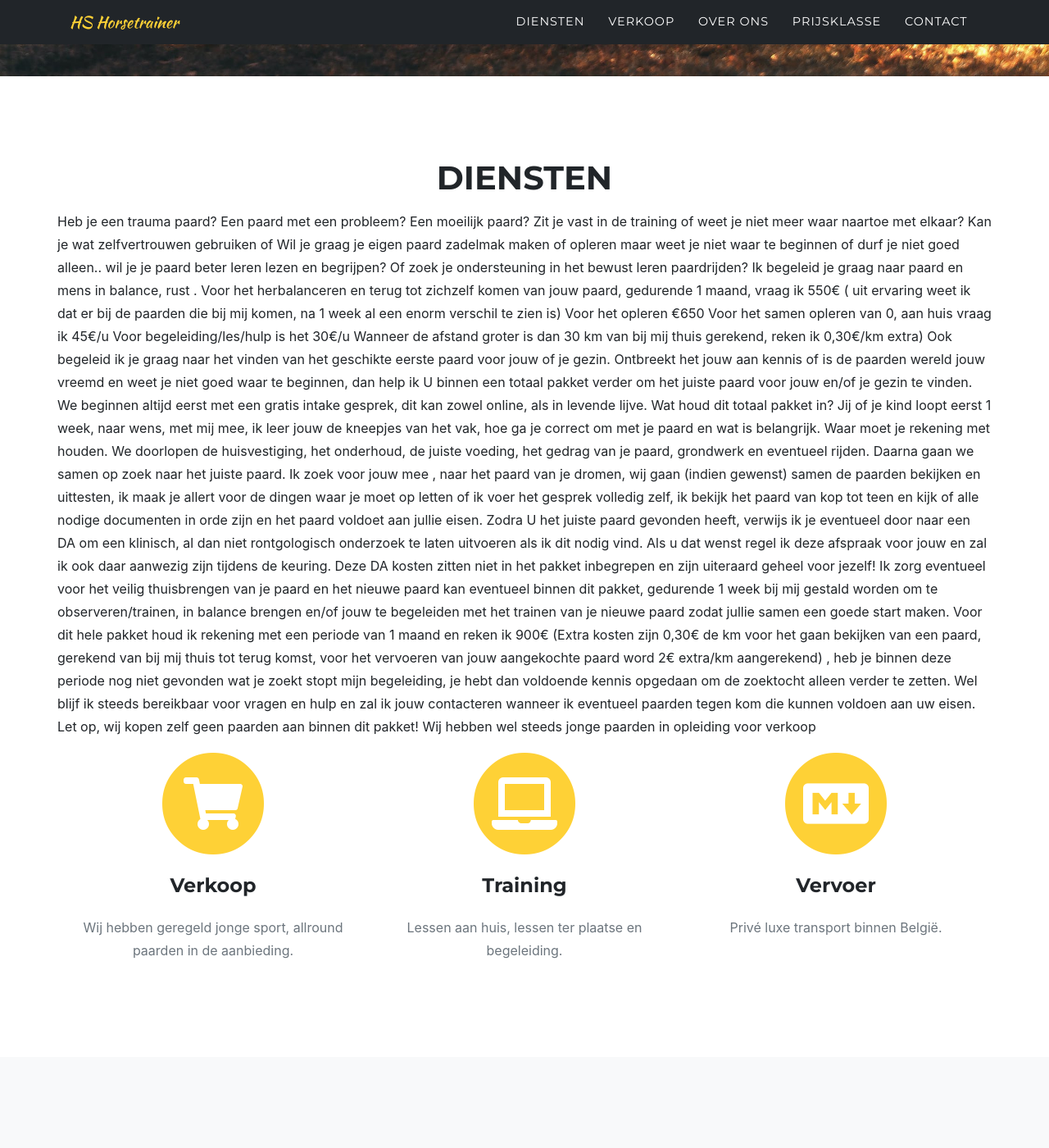
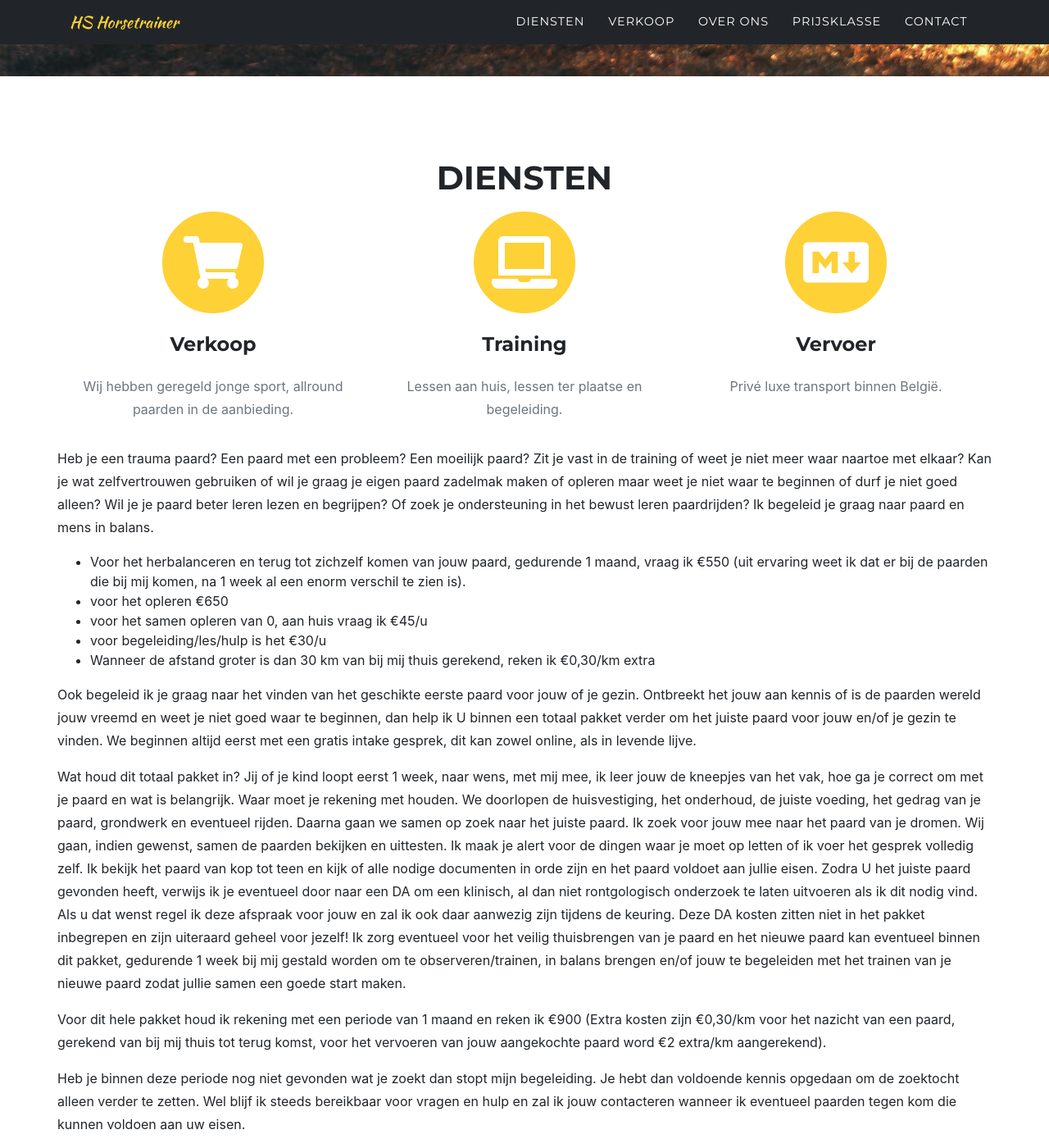
Before and after one commit to ritchiejacobs/hs-horsetrainer, a Jekyll site: the page built from index.md, in a window 1280 px wide and 1400 px high, scrolled down 752 px. Shown: the whole window at 82% size. Built offline with Jekyll 4.4.1, drawn with Linux system fonts in a browser that asks for light colours; some web fonts are replaced; some of the changed text lies outside the part shown.

Commit message:
update content

```diff
--- a/_data/sitetext.yml
+++ b/_data/sitetext.yml
@@ -18,37 +18,29 @@ en: &DEFAULT_EN
 
   services:
     title: "Diensten"
-    text: |+
-      Heb je een trauma paard? Een paard met een probleem? Een moeilijk paard? Zit je vast in de training of weet je niet meer waar naartoe met elkaar? Kan je wat zelfvertrouwen gebruiken of Wil je graag je eigen paard zadelmak maken of opleren maar weet je niet waar te beginnen of durf je niet goed alleen.. wil je je paard beter leren lezen en begrijpen? Of zoek je ondersteuning in het bewust leren paardrijden? Ik begeleid je graag naar paard en mens in balance, rust .
+    text: |
+      Heb je een trauma paard? Een paard met een probleem? Een moeilijk paard? Zit je vast in de training of weet je niet meer waar naartoe met elkaar?
+      Kan je wat zelfvertrouwen gebruiken of wil je graag je eigen paard zadelmak maken of opleren maar weet je niet waar te beginnen of durf je niet goed alleen?
+      Wil je je paard beter leren lezen en begrijpen? Of zoek je ondersteuning in het bewust leren paardrijden? Ik begeleid je graag naar paard en mens in balans.
 
-      Voor het herbalanceren en terug tot zichzelf komen van jouw paard, gedurende 1 maand, vraag ik 550€ ( uit ervaring weet ik dat er bij de paarden die bij mij komen, na 1 week al een enorm verschil te zien is)
-
-      Voor het opleren €650
-
-      Voor het samen opleren van 0, aan huis vraag ik 45€/u
-      Voor begeleiding/les/hulp is het 30€/u
-
-      Wanneer de afstand groter is dan 30 km van bij mij thuis gerekend, reken ik 0,30€/km extra)
-
+      - Voor het herbalanceren en terug tot zichzelf komen van jouw paard, gedurende 1 maand, vraag ik €550 (uit ervaring weet ik dat er bij de paarden die bij mij komen, na 1 week al een enorm verschil te zien is).
+      - voor het opleren €650
+      - voor het samen opleren van 0, aan huis vraag ik €45/u
+      - voor begeleiding/les/hulp is het €30/u
+      - Wanneer de afstand groter is dan 30 km van bij mij thuis gerekend, reken ik €0,30/km extra
 
       Ook begeleid ik je graag naar het vinden van het geschikte eerste paard voor jouw of je gezin.
-
       Ontbreekt het jouw aan kennis of is de paarden wereld jouw vreemd en weet je niet goed waar te beginnen, dan help ik U binnen een totaal pakket verder om het juiste paard voor jouw en/of je gezin te vinden.
-
       We beginnen altijd eerst met een gratis intake gesprek, dit kan zowel online, als in levende lijve.
 
-      Wat houd dit totaal pakket in?  Jij of je kind loopt eerst 1 week, naar wens, met mij mee, ik leer jouw de kneepjes van het vak, hoe ga je correct om met je paard en wat is belangrijk. Waar moet je rekening met houden.
-      We doorlopen de huisvestiging, het onderhoud, de juiste voeding, het gedrag van je paard, grondwerk en eventueel rijden. Daarna gaan we samen op zoek naar het juiste paard.
-      Ik zoek voor jouw mee , naar het paard van je dromen, wij gaan (indien gewenst) samen de paarden bekijken en uittesten, ik maak je allert voor de dingen waar je moet op letten of ik voer het gesprek volledig zelf, ik bekijk het paard van kop tot teen en kijk of alle nodige documenten in orde zijn en het paard voldoet aan jullie eisen.
-      Zodra U het juiste paard gevonden heeft, verwijs ik je eventueel door naar een DA om een klinisch, al dan niet rontgologisch onderzoek te laten uitvoeren als ik dit nodig vind.
-      Als u dat wenst regel ik deze afspraak voor jouw en zal ik ook daar aanwezig zijn tijdens de keuring.
-      Deze DA kosten zitten niet in het pakket inbegrepen en zijn uiteraard geheel voor jezelf!
-      Ik zorg eventueel voor het veilig thuisbrengen van je paard en het nieuwe paard kan eventueel binnen dit pakket, gedurende 1 week bij mij gestald worden om te observeren/trainen, in balance brengen en/of jouw te begeleiden met het trainen van je nieuwe paard zodat jullie samen een goede start maken.
-      Voor dit hele pakket houd ik rekening met een periode van 1 maand en reken ik 900€ (Extra kosten zijn 0,30€ de km voor het gaan bekijken van een paard, gerekend van bij mij thuis tot terug komst, voor het vervoeren van jouw aangekochte paard word 2€ extra/km aangerekend) , heb je binnen deze periode nog niet gevonden wat je zoekt stopt mijn begeleiding, je hebt dan voldoende kennis opgedaan om de zoektocht alleen verder te zetten.
+      Wat houd dit totaal pakket in?  Jij of je kind loopt eerst 1 week, naar wens, met mij mee, ik leer jouw de kneepjes van het vak, hoe ga je correct om met je paard en wat is belangrijk. Waar moet je rekening met houden. We doorlopen de huisvestiging, het onderhoud, de juiste voeding, het gedrag van je paard, grondwerk en eventueel rijden. Daarna gaan we samen op zoek naar het juiste paard. Ik zoek voor jouw mee naar het paard van je dromen. Wij gaan, indien gewenst, samen de paarden bekijken en uittesten. Ik maak je alert voor de dingen waar je moet op letten of ik voer het gesprek volledig zelf. Ik bekijk het paard van kop tot teen en kijk of alle nodige documenten in orde zijn en het paard voldoet aan jullie eisen. Zodra U het juiste paard gevonden heeft, verwijs ik je eventueel door naar een DA om een klinisch, al dan niet rontgologisch onderzoek te laten uitvoeren als ik dit nodig vind. Als u dat wenst regel ik deze afspraak voor jouw en zal ik ook daar aanwezig zijn tijdens de keuring. Deze DA kosten zitten niet in het pakket inbegrepen en zijn uiteraard geheel voor jezelf! Ik zorg eventueel voor het veilig thuisbrengen van je paard en het nieuwe paard kan eventueel binnen dit pakket, gedurende 1 week bij mij gestald worden om te observeren/trainen, in balans brengen en/of jouw te begeleiden met het trainen van je nieuwe paard zodat jullie samen een goede start maken.
+
+      Voor dit hele pakket houd ik rekening met een periode van 1 maand en reken ik €900 (Extra kosten zijn €0,30/km voor het nazicht van een paard, gerekend van bij mij thuis tot terug komst, voor het vervoeren van jouw aangekochte paard word €2 extra/km aangerekend).
+
+      Heb je binnen deze periode nog niet gevonden wat je zoekt dan stopt mijn begeleiding. Je hebt dan voldoende kennis opgedaan om de zoektocht alleen verder te zetten.
       Wel blijf ik steeds bereikbaar voor vragen en hulp en zal ik jouw contacteren wanneer ik eventueel paarden tegen kom die kunnen voldoen aan uw eisen.
-      Let op, wij kopen zelf geen paarden aan binnen dit pakket!
 
-      Wij hebben wel steeds jonge paarden in opleiding voor verkoop
+      Let op: wij kopen zelf geen paarden aan binnen dit pakket! Wij hebben wel steeds jonge paarden in opleiding voor verkoop.
 
     section: services
     list:
--- a/_includes/services.html
+++ b/_includes/services.html
@@ -9,12 +9,6 @@
 		  <!-- <h3 class="section-subheading text-muted">{{ site.data.sitetext[site.locale].services.text }}</h3> -->
 		  {% endif %}
         </div>
-      </div>
-
-      <div class="row">
-        <p>
-          {{ site.data.sitetext[site.locale].services.text }}
-        </p>
       </div>
 
       <div class="row text-center">
@@ -30,6 +24,10 @@
 	  {% endfor %}
       </div>
 
+      <div class="row">
+        <p>{{ site.data.sitetext[site.locale].services.text | markdownify }}</p>
+      </div>
+
     </div>
   </section>
 <!-- End Services -->
```
